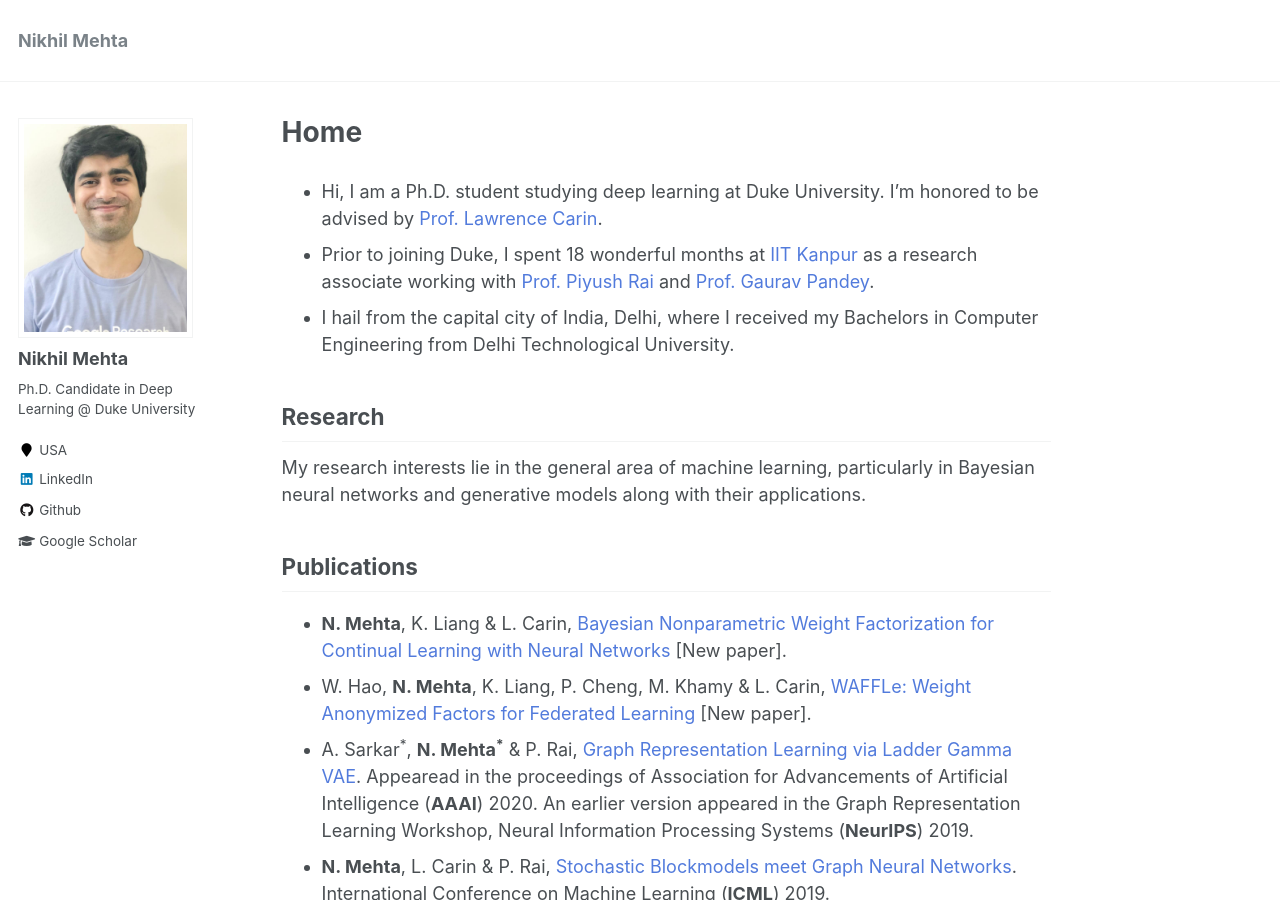
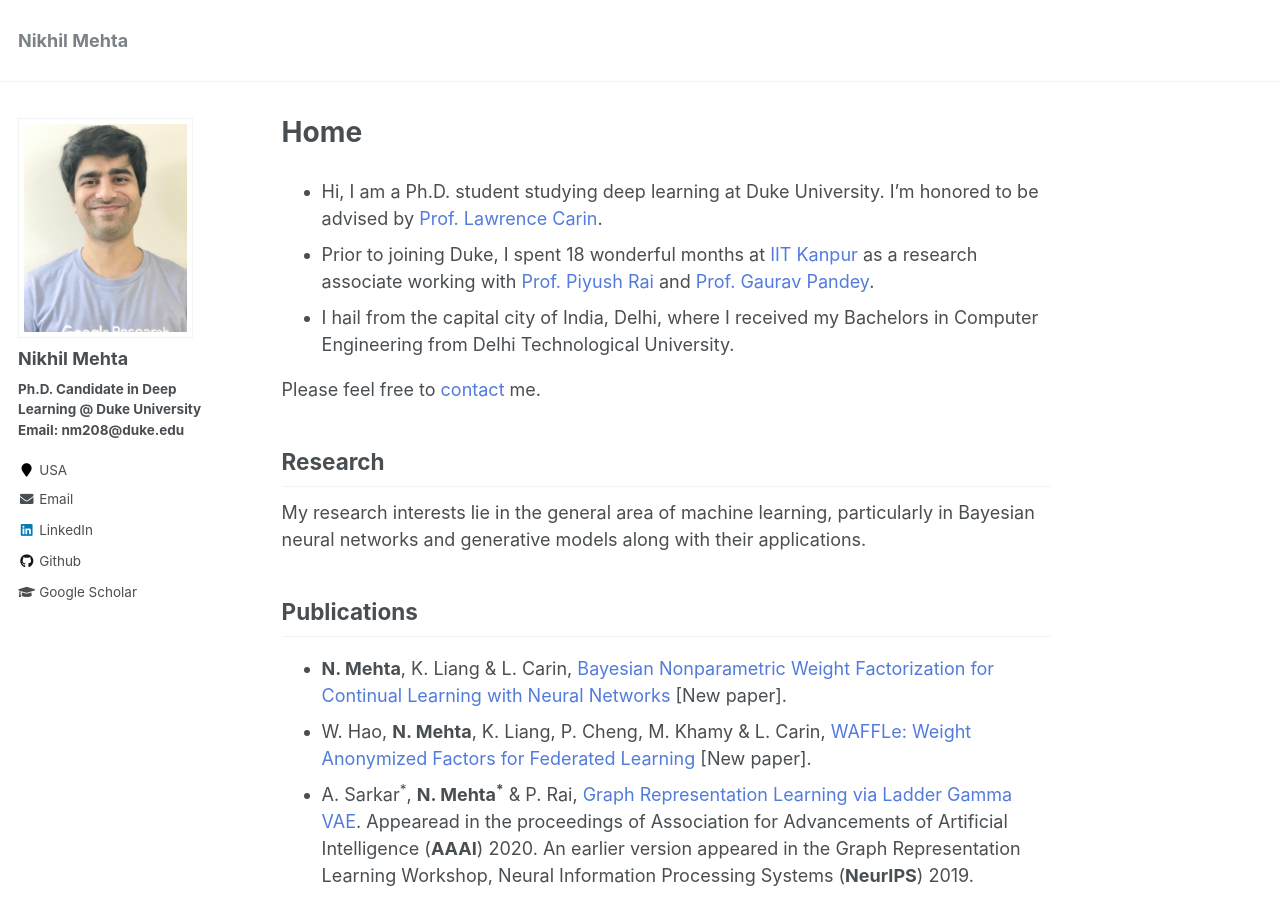
Before and after one commit to nikhil-dce/nikhil-dce.github.io, a Jekyll site: the page built from _pages/about.md, in a window 1280 px wide and 900 px high. Built offline with Jekyll 4.4.1, drawn with Linux system fonts in a browser that asks for light colours.

Commit message:
contact info

```diff
--- a/_config.yml
+++ b/_config.yml
@@ -82,12 +82,12 @@ analytics:
 author:
   name             : "Nikhil Mehta"
   avatar           : "profile.jpeg"
-  bio              : "Ph.D. Candidate in Deep Learning @ Duke University"
+  bio              : "<b> Ph.D. Candidate in Deep Learning @ Duke University \n \n  Email: nm208@duke.edu</b>"
   location         : "USA"
   employer         :
   pubmed           :
   googlescholar    : "https://scholar.google.com/citations?user=4cgHaJ0AAAAJ&hl=en"
-  email            :
+  email            : "nm208@duke.edu"
   researchgate     :  # example: "https://www.researchgate.net/profile/yourprofile"
   uri              :
   bitbucket        :
--- a/_pages/about.md
+++ b/_pages/about.md
@@ -11,6 +11,8 @@ redirect_from:
 * Hi, I am a Ph.D. student studying deep learning at Duke University. I'm honored to be advised by [Prof. Lawrence Carin](https://ece.duke.edu/faculty/lawrence-carin).
 * Prior to joining Duke, I spent 18 wonderful months at [IIT Kanpur](https://www.iitk.ac.in) as a research associate working with [Prof. Piyush Rai](https://www.cse.iitk.ac.in/users/piyush) and [Prof. Gaurav Pandey](http://home.iitk.ac.in/~gpandey/).
 * I hail from the capital city of India, Delhi, where I received my Bachelors in Computer Engineering from Delhi Technological University.
+
+Please feel free to [contact](mailto:nm208@duke.edu) me.
 
 ## Research
 
```
